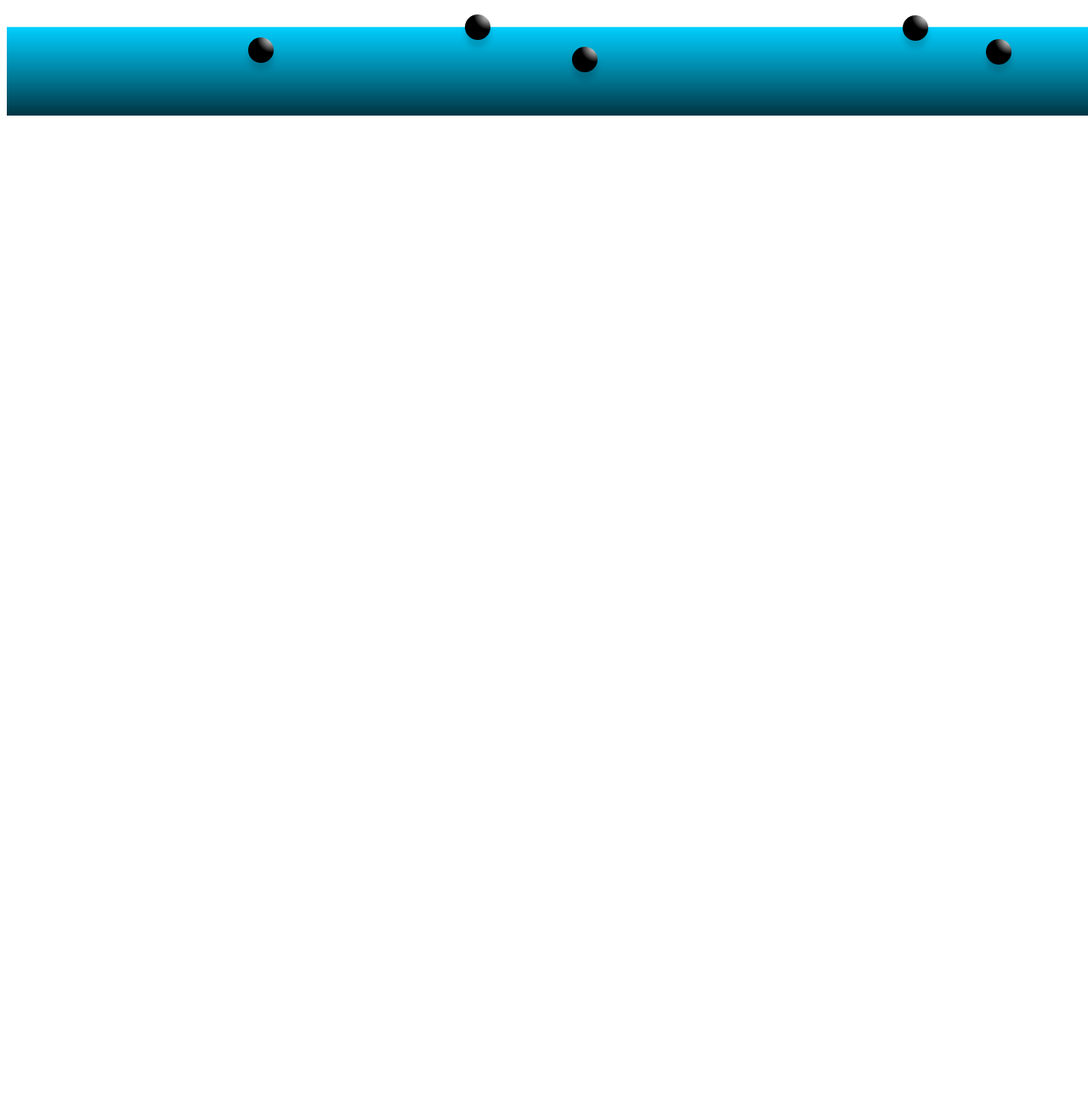
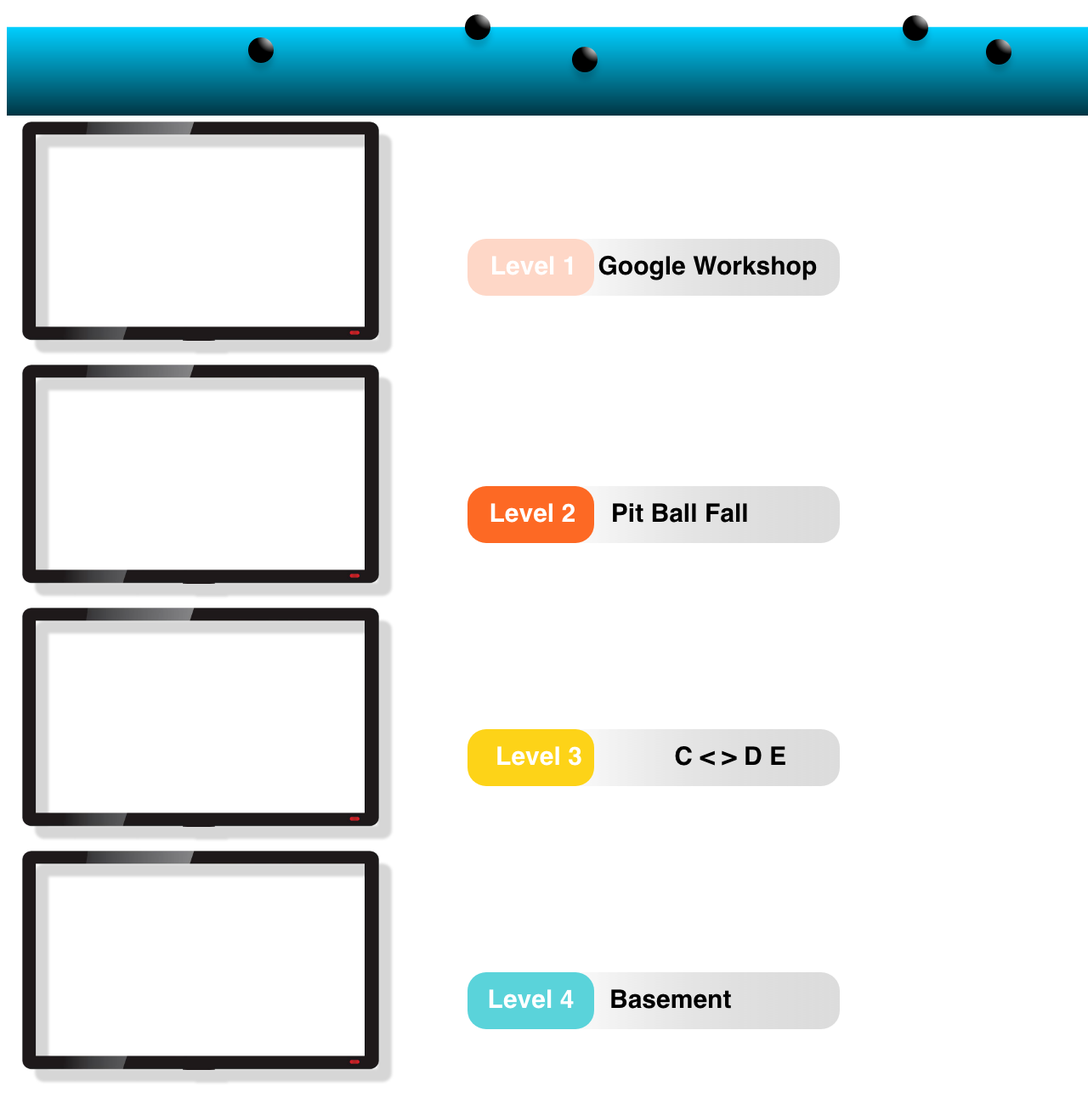
Before and after one commit to MathisBullinger/code-platformer, a website: page index.html in a window 1280 px wide. Shown: the part 5221-6513 px from the top of the page at 85% size. Before the commit the page ends 5369 px from the top, so only its background shows below. Drawn offline with Linux system fonts and the light colour scheme.

Commit message:
add level selection menu

```diff
--- a/index.html
+++ b/index.html
@@ -10,6 +10,7 @@
 
     <div id="game-wrap"></div>
 
+    <!-- Main Menu -->
     <div class="menu-wrap">
       <img class="logo" src="data/mainmenu/logo.png"></img>
       <img src="data/mainmenu/players_0.png" alt="" class="players pl0">
@@ -30,10 +31,27 @@
       </div>
     </div>
 
+    <!-- Level Selection -->
     <div class="lvl-select-wrap">
       <img class="logo" src="data/mainmenu/logo.png"></img>
       <img class="foreground" src="data/mainmenu/foreground.png"></img>
       <img src="data/mainmenu/floor.png" alt="" class="floor">
+      <div class="lvl-select-frame lvl0">
+        <img src="data/mainmenu/lvl_frame.png" alt="">
+        <img src="data/mainmenu/lvl_0_title.png" class="lvl-title" alt="">
+      </div>
+      <div class="lvl-select-frame lvl1">
+        <img src="data/mainmenu/lvl_frame.png" alt="">
+        <img src="data/mainmenu/lvl_1_title.png" class="lvl-title" alt="">
+      </div>
+      <div class="lvl-select-frame lvl2">
+        <img src="data/mainmenu/lvl_frame.png" alt="">
+        <img src="data/mainmenu/lvl_2_title.png" class="lvl-title" alt="">
+      </div>
+      <div class="lvl-select-frame lvl3">
+        <img src="data/mainmenu/lvl_frame.png" alt="">
+        <img src="data/mainmenu/lvl_3_title.png" class="lvl-title" alt="">
+      </div>
     </div>
 
     <script src="js/index.js" charset="utf-8"></script>
--- a/style/master.scss
+++ b/style/master.scss
@@ -116,12 +116,13 @@ html {
   }
 }
 
+$lvl-off-y: 5vh;
 .lvl-select-wrap {
   @extend .menu-wrap;
 
   .logo {
     z-index: 2 !important;
-    transition: all 1s ease-out;
+    transition: all .5s ease-out;
   }
 
   .foreground {
@@ -133,4 +134,40 @@ html {
     background-size: cover;
     background-image: url("../data/mainmenu/foreground.png");
   }
+
+  .lvl-select-frame {
+    position: absolute;
+    top: $lvl-off-y;
+    left: 2vw;
+    z-index: 100;
+    left: 1vw;
+
+    img {
+      width: 40vmin;
+    }
+
+    .lvl-title {
+      position: absolute;
+      left: 0;
+      width: 40vmin;
+      transform: translateY(-30%);
+    }
+  }
+
+  .lvl0 {
+
+  }
+  .lvl1 {
+    top: 95vh - $lvl-off-y;
+    transform: translateY(-100%);
+  }
+  .lvl2 {
+    left: 98vw;
+    transform: translateX(-100%);
+  }
+  .lvl3 {
+    left: 98vw;
+    top: 95vh - $lvl-off-y;
+    transform: translateX(-100%) translateY(-100%);
+  }
 }
```
Also changed, not shown: data/mainmenu/lvl_0_title.png (added), data/mainmenu/lvl_1_title.png (added), data/mainmenu/lvl_2_title.png (added), data/mainmenu/lvl_3_title.png (added), data/mainmenu/lvl_frame.png (added).
